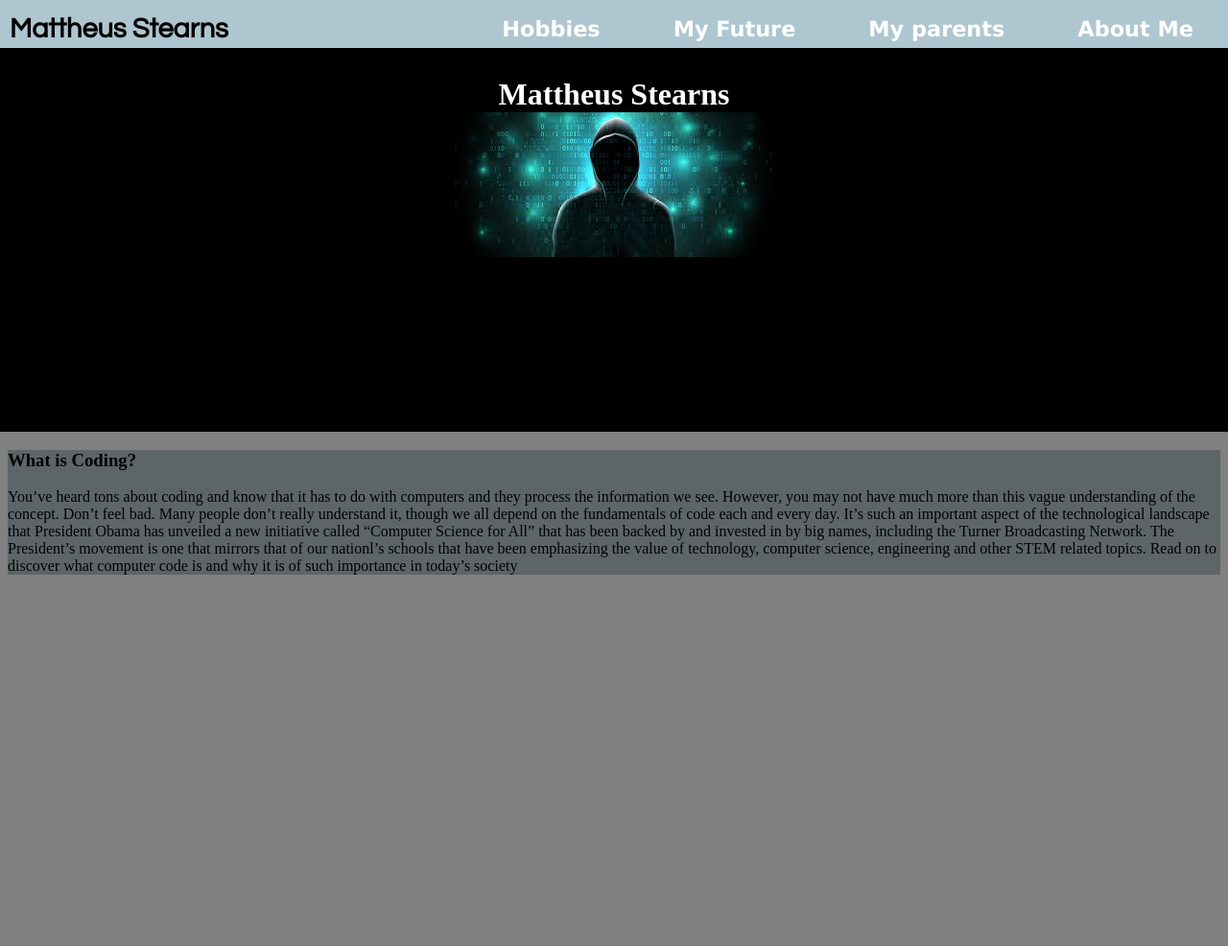
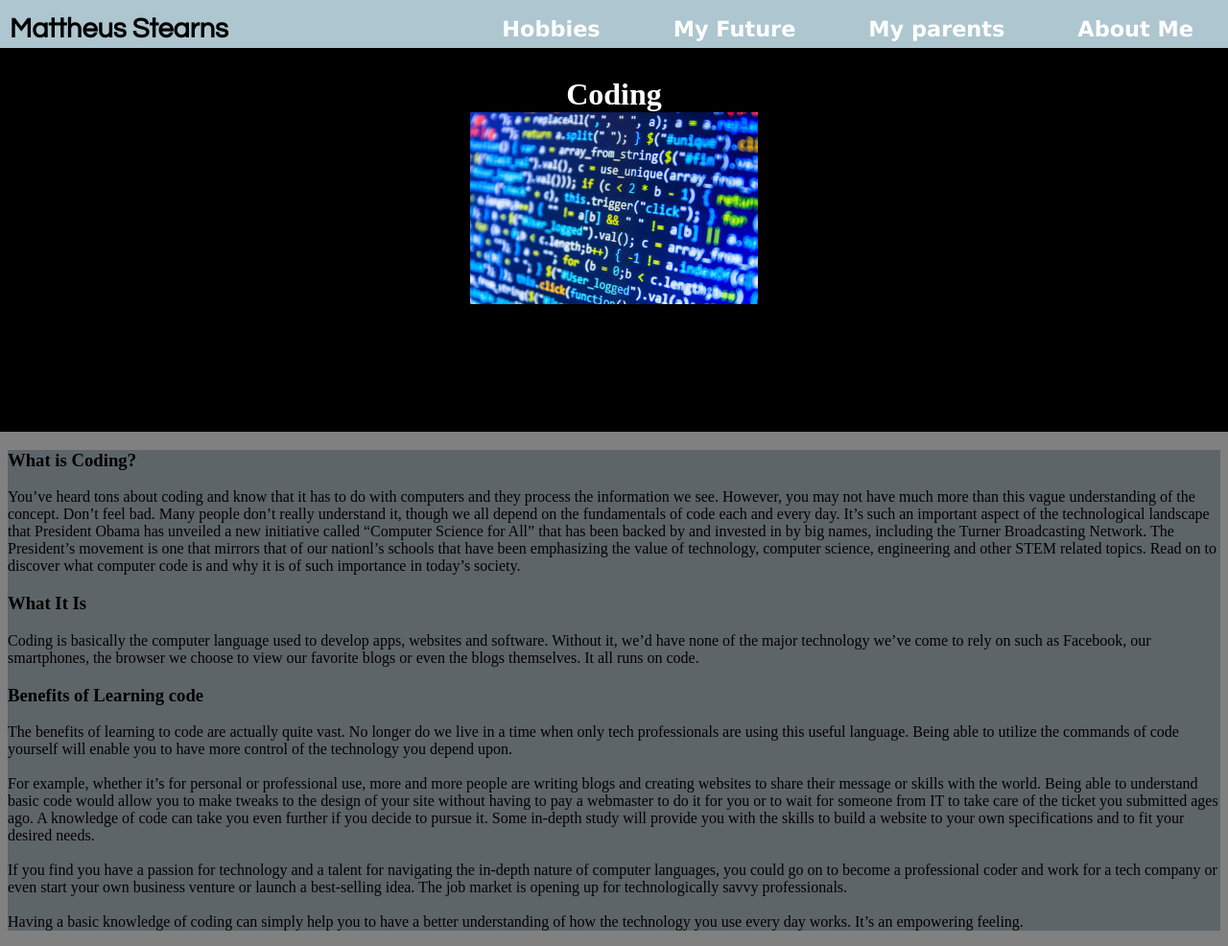
Before and after one commit to TheCollabGuys/Collab.github.io, a plain HTML site: page hobbies/Coding.html in a window 1280 px wide. Shown: the whole page at 96% size. Before the commit the page ends 800 px from the top, so only its background shows below. Drawn offline with Linux system fonts and the light colour scheme.

Commit message:
Work On Coding

```diff
--- a/hobbies/Coding.html
+++ b/hobbies/Coding.html
@@ -74,8 +74,8 @@ function checksize() {
 
 		</div>
 		<div id="header">
-			<h1 id="main_title">Mattheus Stearns</h1>
-			<img src="../darkhood.jpg" alt="Me">
+			<h1 id="main_title">Coding</h1>
+			<img src="coding.jpg" alt="Me">
 		</div>
 		<div id="main_wrapper">
 
@@ -85,8 +85,27 @@ function checksize() {
 					 What is Coding?
 				 </h3>
 					<p>
-						You’ve heard tons about coding and know that it has to do with computers and they process the information we see. However, you may not have much more than this vague understanding of the concept. Don’t feel bad. Many people don’t really understand it, though we all depend on the fundamentals of code each and every day. It’s such an important aspect of the technological landscape that President Obama has unveiled a new initiative called “Computer Science for All” that has been backed by and invested in by big names, including the Turner Broadcasting Network. The President’s movement is one that mirrors that of our nationl’s schools that have been emphasizing the value of technology, computer science, engineering and other STEM related topics. Read on to discover what computer code is and why it is of such importance in today’s society
+						You’ve heard tons about coding and know that it has to do with computers and they process the information we see. However, you may not have much more than this vague understanding of the concept. Don’t feel bad. Many people don’t really understand it, though we all depend on the fundamentals of code each and every day. It’s such an important aspect of the technological landscape that President Obama has unveiled a new initiative called “Computer Science for All” that has been backed by and invested in by big names, including the Turner Broadcasting Network. The President’s movement is one that mirrors that of our nationl’s schools that have been emphasizing the value of technology, computer science, engineering and other STEM related topics. Read on to discover what computer code is and why it is of such importance in today’s society.
 				 </p>
+				 <h3>
+					 What It Is
+				 </h3>
+				 <p>
+					 Coding is basically the computer language used to develop apps, websites and software. Without it, we’d have none of the major technology we’ve come to rely on such as Facebook, our smartphones, the browser we choose to view our favorite blogs or even the blogs themselves. It all runs on code.
+				 </p>
+				 <h3>
+					 Benefits of Learning code
+				 </h3>
+				 <p>
+					 The benefits of learning to code are actually quite vast. No longer do we live in a time when only tech professionals are using this useful language. Being able to utilize the commands of code yourself will enable you to have more control of the technology you depend upon.
+					 <br><br>
+					 For example, whether it’s for personal or professional use, more and more people are writing blogs and creating websites to share their message or skills with the world. Being able to understand basic code would allow you to make tweaks to the design of your site without having to pay a webmaster to do it for you or to wait for someone from IT to take care of the ticket you submitted ages ago. A knowledge of code can take you even further if you decide to pursue it. Some in-depth study will provide you with the skills to build a website to your own specifications and to fit your desired needs.
+<br><br>
+If you find you have a passion for technology and a talent for navigating the in-depth nature of computer languages, you could go on to become a professional coder and work for a tech company or even start your own business venture or launch a best-selling idea. The job market is opening up for technologically savvy professionals.
+<br><br>
+Having a basic knowledge of coding can simply help you to have a better understanding of how the technology you use every day works. It’s an empowering feeling.
+				 </p>
+
 				</div>
 			</div>
 
```
